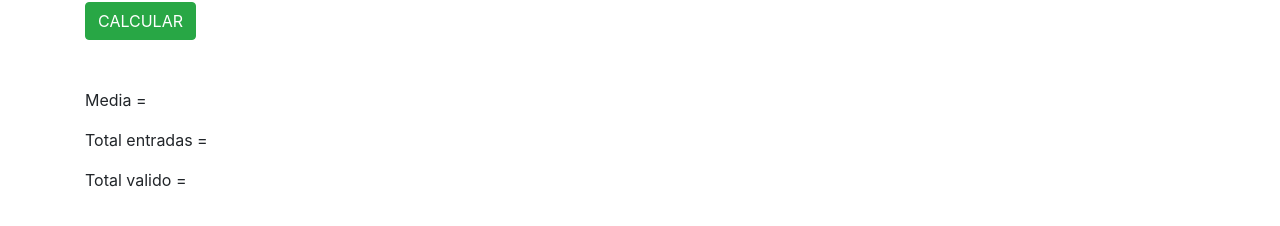
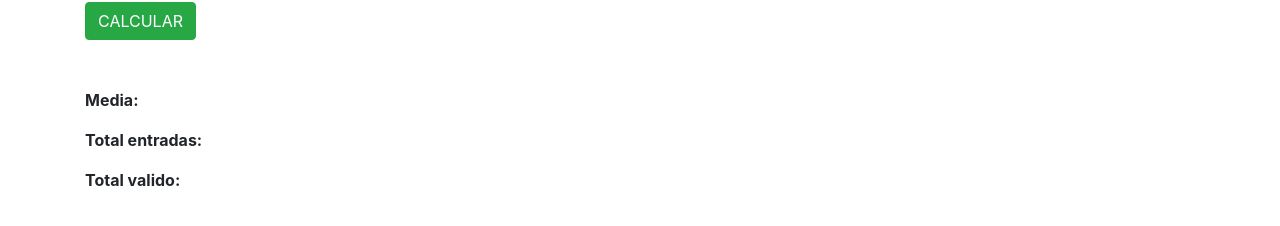
Before and after one commit to EliceoJoel/Examen-de-eayds, a React (Create React App) app: page / in a window 1280 px wide. Shown: the part 368-594 px from the top of the page. Built offline with nearby package versions, Linux system fonts and the light colour scheme.

Commit message:
validations of valor field

```diff
--- a/src/App.js
+++ b/src/App.js
@@ -1,38 +1,38 @@
-import React, { Component } from 'react'
+import React, { useState } from 'react';
 
-class App extends Component {
-    constructor() {
-        super()
-        this.state = {
-           valor:"",
-           minimo:"",
-           maximo:"",
-           ArrayValores: [],
+function App(props) {
+
+   const [datos, setDatos] = useState({
+      valor: '',
+      minimo: '',
+      maximo: '',
       media: '',
-           total_entrada:'',
+      total_entrada: '',
       total_valido: ''
+   });
+
+   const [errors, setErrors] = useState({
+      errorValor: '',
+      errorMaximo: '',
+      errorMinimo: ''
+   })
+
+   const handleChange = (e) => {
+      setDatos({...datos, [e.target.name]: e.target.value});
    }
 
-        this.onChange = this.onChange.bind(this)
-        this.onSubmit = this.onSubmit.bind(this)
-    }
-
-    //metodo de cambios
-    onChange(e) {
-        this.setState({ [e.target.name]: e.target.value })
-    }
-
-    //metodo que calcula todo
-    onSubmit(e){
-      e.preventDefault()
-      //convercion de array de strings a array de numeros
-      let valor = this.state.valor.split(",").map(x=>+x);
-      let minimo = parseInt(this.state.minimo);
-      let maximo = parseInt(this.state.maximo);
+   const calcular = (e) => {
+      e.preventDefault();
+      if (validado()){
+         console.log(datos)
+         let valor = datos.valor.split(',').map(x=>+x);
+         let minimo = parseInt(datos.minimo);
+         let maximo = parseInt(datos.maximo);
          let media;
          let i = 0;
-      let total_entrada = 0, total_valido = 0
-      let suma = 0
+         let total_entrada = 0;
+         let total_valido = 0;
+         let suma = 0;
 
          while(valor[i] !== undefined && total_entrada < 100){
             total_entrada = total_entrada + 1;
@@ -47,26 +47,40 @@ class App extends Component {
          }else{
             media = -999
          }
-
-      this.setState({media: media});
-      this.setState({total_entrada: total_entrada});
-      this.setState({total_valido: total_valido});
-
-      console.log(media);
-      console.log(total_entrada);
-      console.log(total_valido);
+         setDatos({...datos, media, total_entrada, total_valido});
+      }
    }
 
 
+   const validado = () => {
 
-    render() {
+      let res = false
+      let valor = datos.valor.split(',').map(x=>+x);
+console.log(valor)
+      if(valor.length === 1 && valor[0] === 0){
+         setErrors({...errors,errorValor: "Campo vacio, intruduzca numeros"})
+      }else if(valor.length > 100 ){
+         setErrors({...errors,errorValor: "La cantidad de numeros no debe sobre pasar los 100"})
+      }else if(valor.length < 2){
+         setErrors({...errors,errorValor: "La cantidad minina de numeros es de almenos 2"})
+      }else{
+         res = true;
+      }
+
+      if(res === false) {
+         setDatos({...datos, media:"", total_entrada:"", total_valido:""})
+      }
+      return res;
+   }
+
+
    return (
       <div>
          <div className="p-3 mb-2 bg-success text-white text-center h3">EXAMEN DE EVALUACION Y AUDITORIA DE SISTEMAS</div>
             <div className="container mt-5">
                <div className="row">
                   <div className="col">
-                  <form noValidate onSubmit={this.onSubmit}>
+                     <form noValidate onSubmit={calcular}>
                         <h4 className="text-center mb-4">Primer parcial</h4>
                         <div className="form-group">
                            <label htmlFor="titulo"><b>Valor</b></label><br/>
@@ -76,9 +90,9 @@ class App extends Component {
                              id="valor"
                              className="form-control"
                              name="valor"
-                        value={this.state.valor}
-                        onChange={this.onChange}
+                             onChange={handleChange}
                            />
+                           <p className="text-danger" id="errorValor">{errors.errorValor}</p>
                         </div>
                         <div className="form-row">
                           <div className="form-group col-md-6">
@@ -88,8 +102,7 @@ class App extends Component {
                               id="minimo"
                               className="form-control"
                               name="minimo"
-                          value={this.state.minimo}
-                          onChange={this.onChange}
+                              onChange={handleChange}
                               />
                           </div>
                           <div className="form-group col-md-6">
@@ -99,8 +112,7 @@ class App extends Component {
                               id="maximo"
                               className="form-control"
                               name="maximo"
-                          value={this.state.maximo}
-                          onChange={this.onChange}
+                              onChange={handleChange}
                             />
                           </div>
                         </div>
@@ -109,14 +121,16 @@ class App extends Component {
                   </div>
                </div>
                <div className="mt-5">
-                <p id='media'>{"Media = " + this.state.media}</p>
-                <p id='entrada'>{"Total entradas = " + this.state.total_entrada}</p>
-                <p id='valido'>{"Total valido = " + this.state.total_valido}</p>
+                  <p><b>{"Media:"}</b></p>
+                  <p id='media'>{datos.media}</p>
+                  <p><b>{"Total entradas:"}</b></p>
+                  <p id='entradas'>{datos.total_entrada}</p>
+                  <p><b>{"Total valido:"}</b></p>
+                  <p id='valido'>{datos.total_valido}</p>
                </div>
          </div>
       </div>
-        )
-    }
+   );
 }
 
-export default App
+export default App;
```
Lines whose indentation alone changed are shown as unchanged.
